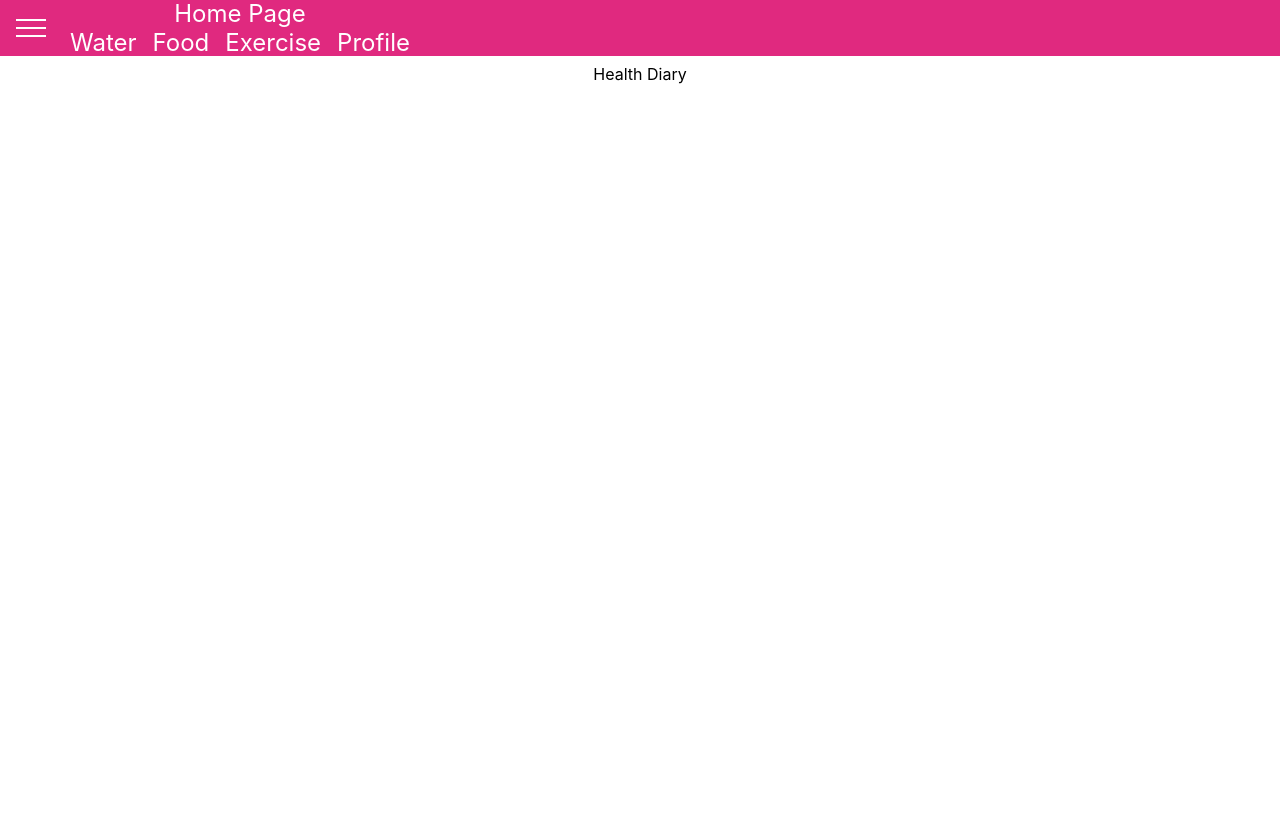
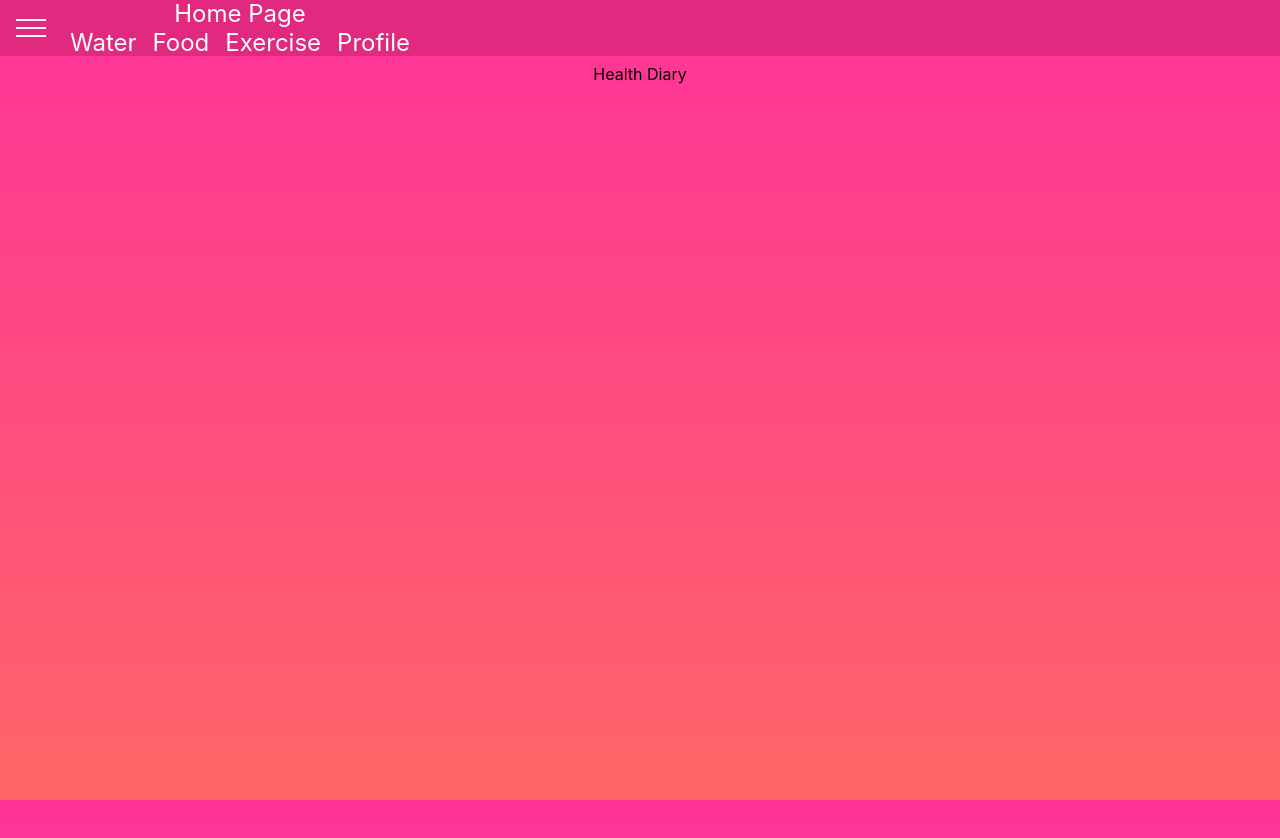
Before and after one commit to JoyPalumbo/HealthTracker, a React (Create React App) app in the folder client/: page / in a window 1280 px wide. Shown: the top 838 px of the page. Built offline with nearby package versions, Linux system fonts and the light colour scheme.

Commit message:
start form css

```diff
--- a/client/src/App.js
+++ b/client/src/App.js
@@ -3,6 +3,7 @@ import './App.css';
 import Water from './Water';
 import Profile from './Profile';
 import Exercise from './Exercise';
+import Prev from './Prev';
 import Home from './Home';
 import FoodJournal from './FoodJournal';
 import Toolbar from './Toolbar/Toolbar';
@@ -99,11 +100,14 @@ class App extends Component {
           <Router>
             <Route path="/food" component={FoodJournal} />
           </Router>
-          {/* <Router>
+          <Router>
             <Route path="/exercise" component={Exercise} />
-          </Router> */}
+          </Router>
           <Router>
             <Route path="/profile" component={Profile} />
+          </Router>
+          <Router>
+            <Route path="/prev" component={Prev} />
           </Router>
           {/* <ul>
               <li>
--- a/client/src/index.css
+++ b/client/src/index.css
@@ -11,6 +11,7 @@ body {
     sans-serif;
   -webkit-font-smoothing: antialiased;
   -moz-osx-font-smoothing: grayscale;
+      background: repeating-linear-gradient(to bottom, #ff3399 0%, #ff6666 100%);
 }
 
 code {
```
